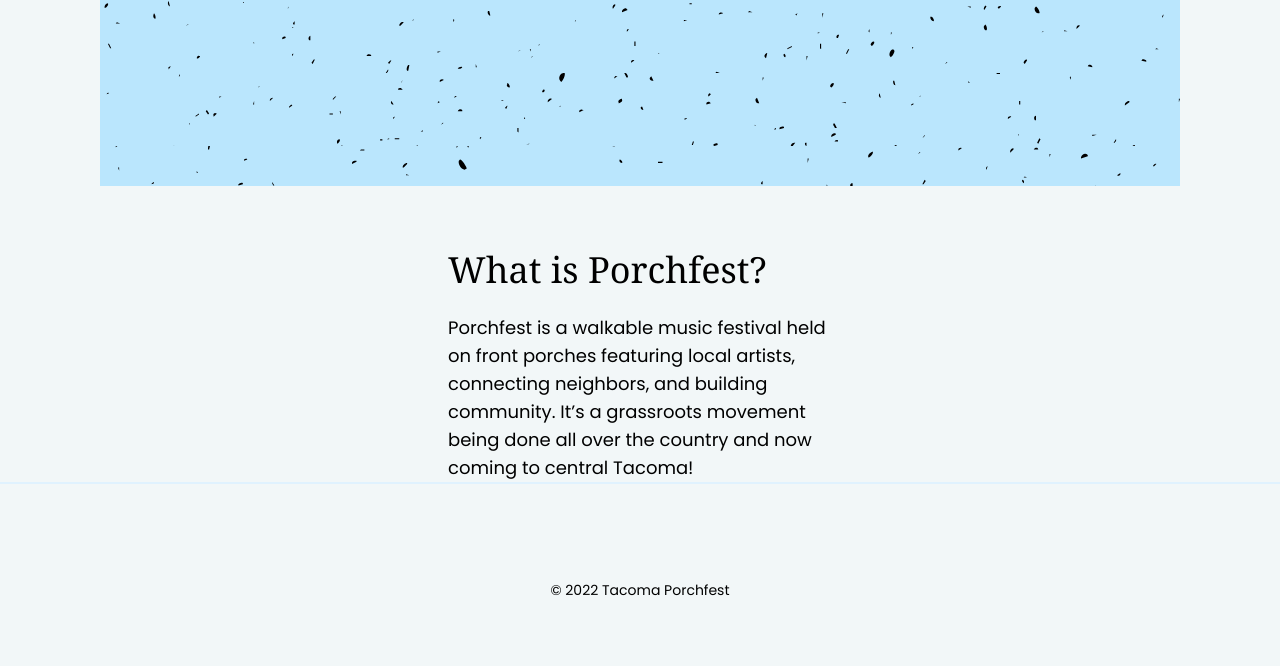
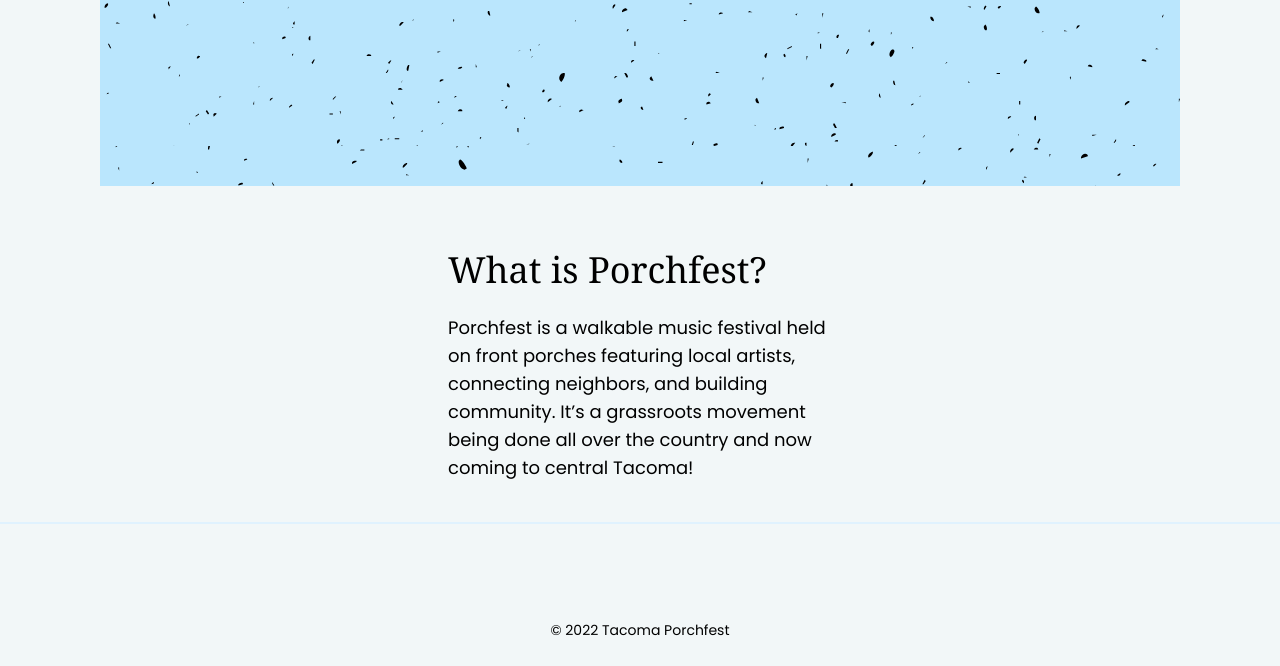
Before and after one commit to jmaeat/tacomaporchfest.org, an Astro site: page / in a window 1280 px wide. Shown: the part 758-1424 px from the top of the page. Before the commit the page ends 1384 px from the top, so only its background shows below. Built offline with nearby package versions, Linux system fonts and the light colour scheme; Astro itself is replaced by a stand-in of ours; some icons are missing.

Commit message:
feat: add top margin to `<footer>`

```diff
--- a/src/pages/index.astro
+++ b/src/pages/index.astro
@@ -33,7 +33,7 @@ const description = 'Porchfest is a walkable music festival held on front porche
         </div>
       </div>
     </main>
-    <footer class="sticky top-[100vh] border-t-2 border-sky-100">
+    <footer class="sticky top-[100vh] mt-10 border-t-2 border-sky-100">
       <Footer />
     </footer>
   </body>
```
